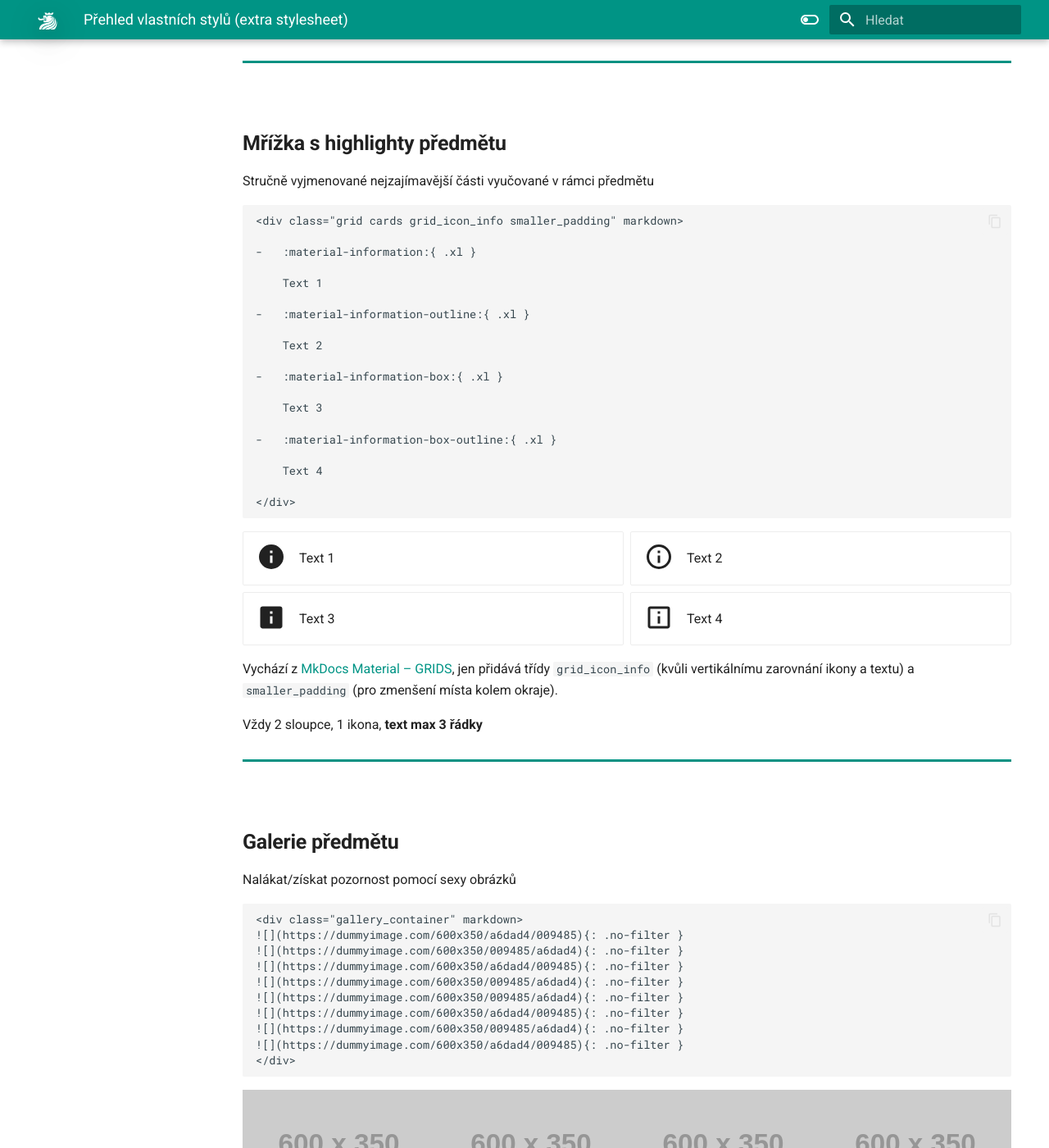
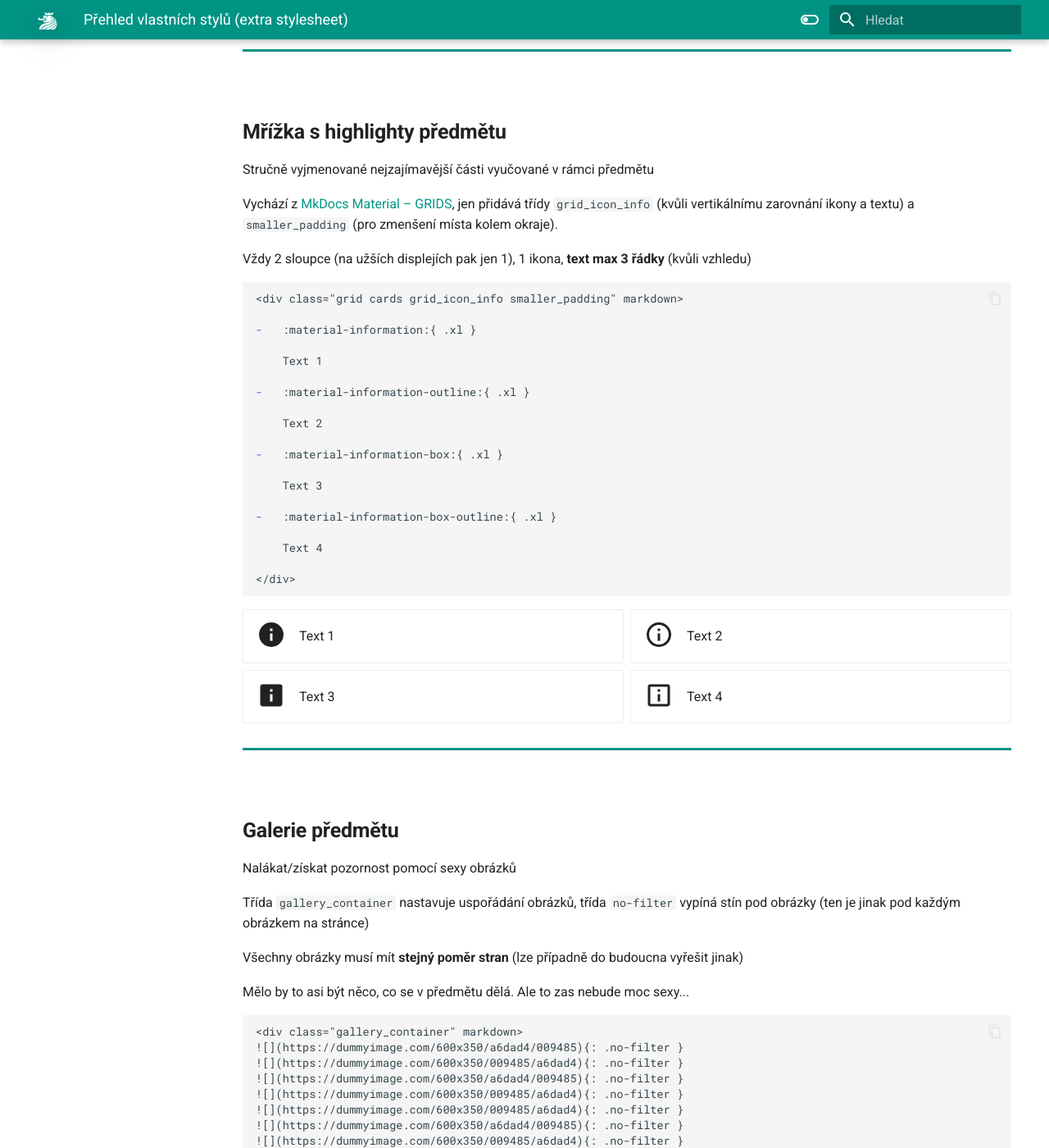
Before and after one commit to k155gis0/gis1, an MkDocs documentation site: the page built from docs/custom_styles.md, in a window 1280 px wide and 1400 px high, scrolled down 489 px. Shown: the whole window at 82% size. Built offline with MkDocs 1.6.1 and Material for MkDocs 9.7.7, drawn with Linux system fonts in a browser that asks for light colours; some of the changed text lies outside the part shown.

Commit message:
editace stranky 'custom_styles'
vyspal jsem se a doplnil/opravil par veci ze vcera

````diff
--- a/docs/custom_styles.md
+++ b/docs/custom_styles.md
@@ -4,13 +4,13 @@ __STRÁNKA: Charakteristika předmětu__{style="font-size:200%;color:var(--md-pr
 
 ## Název předmětu
 
-``` markdown
+Třída `page_title` zarovnává na střed a mění váhu fontu.
+
+``` md
 # Nejlepší předmět {.page_title}
 ```
 
 # Nejlepší předmět {.page_title}
-
-Přidává třídu `page_title`
 
 <hr class=level-1>
 
@@ -18,7 +18,11 @@ Přidává třídu `page_title`
 
 Stručně vyjmenované nejzajímavější části vyučované v rámci předmětu
 
-```
+Vychází z [MkDocs Material – GRIDS](https://squidfunk.github.io/mkdocs-material/reference/grids/), jen přidává třídy `grid_icon_info` (kvůli vertikálnímu zarovnání ikony a textu) a `smaller_padding` (pro zmenšení místa kolem okraje).
+
+Vždy 2 sloupce (na užších displejích pak jen 1), 1 ikona, __text max 3 řádky__ (kvůli vzhledu)
+
+``` md
 <div class="grid cards grid_icon_info smaller_padding" markdown>
 
 -   :material-information:{ .xl }
@@ -61,17 +65,19 @@ Stručně vyjmenované nejzajímavější části vyučované v rámci předmět
 
 </div>
 
-Vychází z [MkDocs Material – GRIDS](https://squidfunk.github.io/mkdocs-material/reference/grids/), jen přidává třídy `grid_icon_info` (kvůli vertikálnímu zarovnání ikony a textu) a `smaller_padding` (pro zmenšení místa kolem okraje).
-
-Vždy 2 sloupce, 1 ikona, __text max 3 řádky__
-
 <hr class=level-1>
 
 ## Galerie předmětu
 
 Nalákat/získat pozornost pomocí sexy obrázků
 
-```
+Třída `gallery_container` nastavuje uspořádání obrázků, třída `no-filter` vypíná stín pod obrázky (ten je jinak pod každým obrázkem na stránce)
+
+Všechny obrázky musí mít __stejný poměr stran__ (lze případně do budoucna vyřešit jinak)
+
+Mělo by to asi být něco, co se v předmětu dělá. Ale to zas nebude moc sexy...
+
+``` md
 <div class="gallery_container" markdown>
 ![](https://dummyimage.com/600x350/a6dad4/009485){: .no-filter }
 ![](https://dummyimage.com/600x350/009485/a6dad4){: .no-filter }
@@ -353,7 +353,7 @@ Třída `table_centered`
 
 ### Sada obrázků s ikonami
 
-Třída `process_container`, obrázky jsou __vždy pouze na jedno řádku__ (na užším displeji se zmenší), jejich __maximální velikost je 150 px__, mezery mezi nimi se mění v závislosti na šířce displeje.
+Třída `process_container`, obrázky jsou __vždy pouze na jednom řádku__ (na užším displeji se zmenší, ale nezalamují se), jejich __maximální velikost je 150 px__, mezery mezi nimi se mění v závislosti na šířce displeje.
 
 ```
 ![](https://dummyimage.com/600x350/a6dad4/009485)
@@ -484,6 +484,7 @@ __pozor__{style="color:#c22521;" .icon-exclm .no-dec}
 
 Třída `centered_tab_labels`
 
+```
 <div class="centered_tab_labels" markdown>
 === "Záložka 1"
 
@@ -508,7 +509,33 @@ Třída `centered_tab_labels`
     {.process_container}
 
     <figcaption>Popisek obrázku</figcaption>
+</div>
+```
 
+<div class="centered_tab_labels" markdown>
+=== "Záložka 1"
+
+    ![](https://dummyimage.com/600x350/a6dad4/009485)
+    ![](https://dummyimage.com/600x350/009485/a6dad4)
+    ![](https://dummyimage.com/600x350/a6dad4/009485)
+    {.process_container}
+
+    <figcaption>Popisek obrázku</figcaption>
+
+=== "Záložka 2"
+
+    ![](https://dummyimage.com/600x350/a6dad4/009485)
+    ![](https://dummyimage.com/600x350/009485/a6dad4)
+    {.process_container}
+
+    <figcaption>Popisek obrázku</figcaption>
+
+=== "Záložka 3"
+
+    ![](https://dummyimage.com/600x350/a6dad4/009485)
+    {.process_container}
+
+    <figcaption>Popisek obrázku</figcaption>
 </div>
 
 
@@ -518,8 +545,8 @@ Třída `centered_tab_labels`
 
 ### Poznámka (note-grey)
 
-<div class="table_centered table_small_padding" markdown>
-
+```
+<div class="table_centered table_no_padding" markdown>
 ???+ note-grey "Poznámka"
 
     Libovolný text, _např._{.primary_color .icon-example .no-dec} __tučné písmo__, _kurzíva_, `kód`, _:material-format-color-highlight: zvýraznění_{.no-dec .outlined} obrázek
@@ -533,12 +560,34 @@ Třída `centered_tab_labels`
     | ------- | ------------- |
     | obsah   | obsah tabulky |
     | obsah   | obsah tabulky |
+</div>
+```
 
+<div class="table_centered table_no_padding" markdown>
+???+ note-grey "Poznámka"
+
+    Libovolný text, _např._{.primary_color .icon-example .no-dec} __tučné písmo__, _kurzíva_, `kód`, _:material-format-color-highlight: zvýraznění_{.no-dec .outlined} obrázek
+
+    ![](https://dummyimage.com/600x350/a6dad4/009485)
+    {.process_container}
+
+    Tabulka (výše zmíněné úpravy se musí použít v `div` o úroveň výše!)
+
+    | záhlaví |    záhlaví    |
+    | ------- | ------------- |
+    | obsah   | obsah tabulky |
+    | obsah   | obsah tabulky |
 </div>
 
 ---
 
 ### Admonition v primární barvě webu (task-fg-color)
+
+```
+???+ task-fg-color "Úkol"
+
+    Obsah úkolu
+```
 
 ???+ task-fg-color "Úkol"
 
````
Also changed, not shown: other parts of docs/custom_styles.md (+0 -6 lines).
